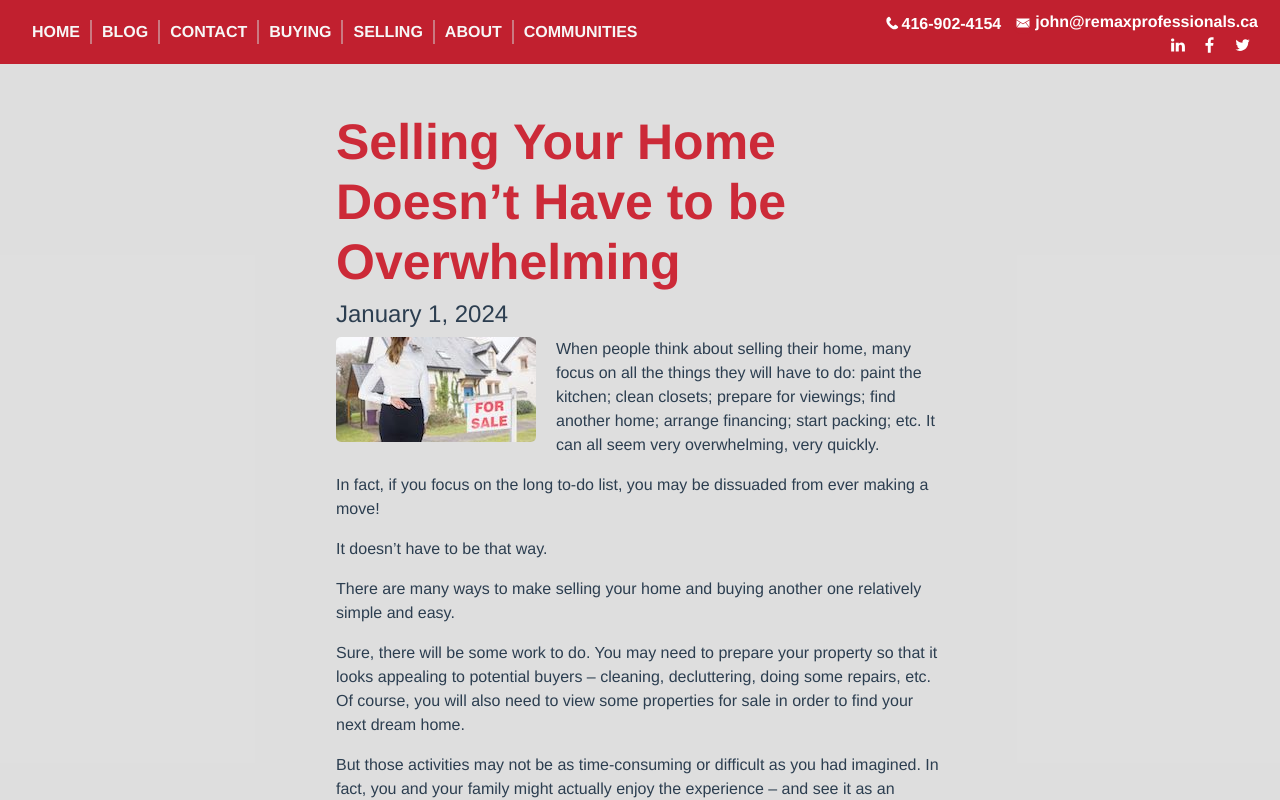
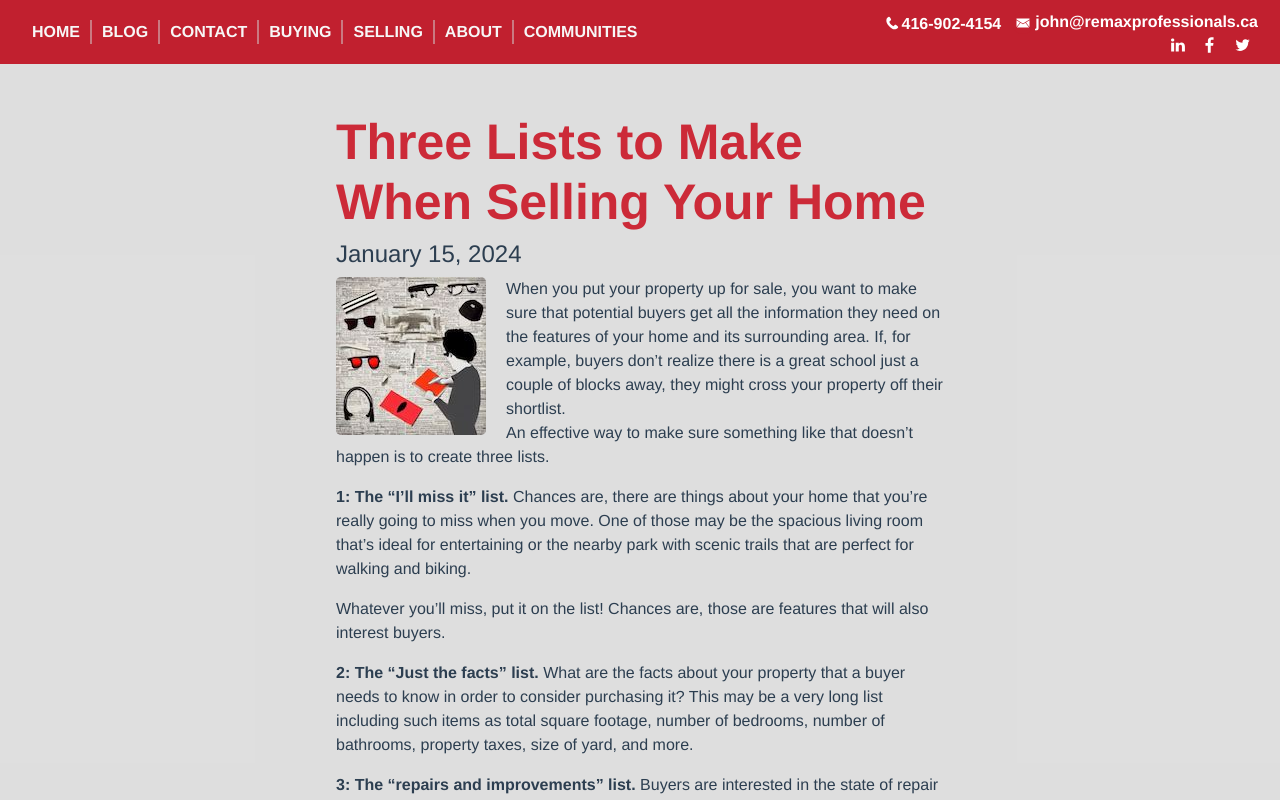
Before and after one commit to Sanparty/jmanucdoc-vue, a Vue app: page /blogposts/1 in a window 1280 px wide. Shown: the top 800 px of the page. Built offline with nearby package versions, Linux system fonts and the light colour scheme.

Commit message:
added blog 42

```diff
--- a/src/js/components/data/blogposts.ts
+++ b/src/js/components/data/blogposts.ts
@@ -753,7 +753,22 @@ const blogpost41: Blogpost = {
     image: "blog41.jpeg",
     imageAlt: "Real Estate Agent Crossing Fingers"
 }
-const blogpostArray = [blogpost1, blogpost2, blogpost3, blogpost4, blogpost5, blogpost6, blogpost7, blogpost8, blogpost9, blogpost10, blogpost11, blogpost12, blogpost13, blogpost14, blogpost15, blogpost16, blogpost17, blogpost18, blogpost19, blogpost20, blogpost21, blogpost22, blogpost23, blogpost24, blogpost25, blogpost26, blogpost27, blogpost28, blogpost29, blogpost30, blogpost31, blogpost32, blogpost33, blogpost34, blogpost35, blogpost36, blogpost37, blogpost38, blogpost39, blogpost40, blogpost41];
+const blogpost42: Blogpost = {
+    id: "blog42",
+    blogName: "Three Lists to Make When Selling Your Home",
+    author: "John Manucdoc",
+    date: "January 15, 2024",
+    paragraph1: "When you put your property up for sale, you want to make sure that potential buyers get all the information they need on the features of your home and its surrounding area. If, for example, buyers don’t realize there is a great school just a couple of blocks away, they might cross your property off their shortlist.",
+    content: `<p>When you put your property up for sale, you want to make sure that potential buyers get all the information they need on the features of your home and its surrounding area. If, for example, buyers don’t realize there is a great school just a couple of blocks away, they might cross your property off their shortlist.<br />An effective way to make sure something like that doesn’t happen is to create three lists.</p>
+    <p><strong>1: The “I’ll miss it” list.</strong> Chances are, there are things about your home that you’re really going to miss when you move. One of those may be the spacious living room that’s ideal for entertaining or the nearby park with scenic trails that are perfect for walking and biking.</p>
+    <p>Whatever you’ll miss, put it on the list! Chances are, those are features that will also interest buyers.</p>
+    <p><strong>2: The “Just the facts” list.</strong> What are the facts about your property that a buyer needs to know in order to consider purchasing it? This may be a very long list including such items as total square footage, number of bedrooms, number of bathrooms, property taxes, size of yard, and more.</p>
+    <p><strong>3: The “repairs and improvements” list.</strong> Buyers are interested in the state of repair of your home, and in any improvements you have made to it. On this list include all repairs you have done during the past three years and, if possible, attach receipts. It’s especially important to include anything that has been replaced, such as the furnace or roof shingles.</p>`,
+    link: "blogpost42.html",
+    image: "blog42.jpeg",
+    imageAlt: "Homeowner making list"
+}
+const blogpostArray = [blogpost1, blogpost2, blogpost3, blogpost4, blogpost5, blogpost6, blogpost7, blogpost8, blogpost9, blogpost10, blogpost11, blogpost12, blogpost13, blogpost14, blogpost15, blogpost16, blogpost17, blogpost18, blogpost19, blogpost20, blogpost21, blogpost22, blogpost23, blogpost24, blogpost25, blogpost26, blogpost27, blogpost28, blogpost29, blogpost30, blogpost31, blogpost32, blogpost33, blogpost34, blogpost35, blogpost36, blogpost37, blogpost38, blogpost39, blogpost40, blogpost41, blogpost42];
 
 export default blogpostArray
 
```
Also changed, not shown: src/assets/images/blog/blog42.jpeg (added).
